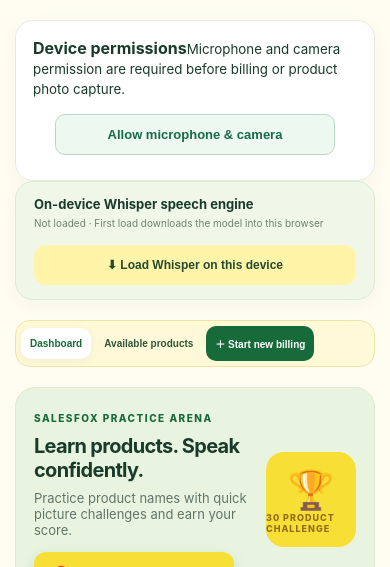
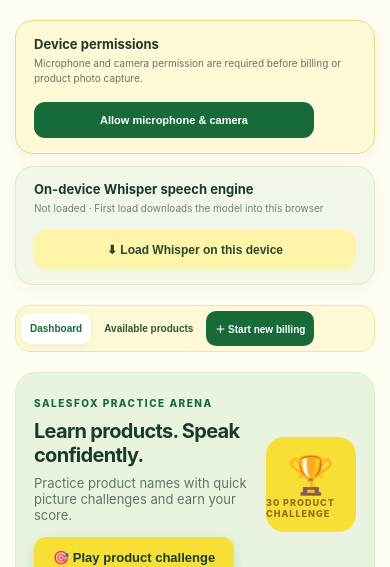
Before and after one commit to vibhvesh/SalesFox, a plain HTML site: page index.html in a window 390 px wide. Shown: the part 277-844 px from the top of the page. Drawn offline with Linux system fonts and the light colour scheme.

Commit message:
Style explicit camera and microphone permission gate

```diff
--- a/style.css
+++ b/style.css
@@ -73,3 +73,9 @@ footer{border-top:1px solid #e7e8d9;margin-top:38px;padding:20px 0;color:#718071
 .frequent-item b{font-size:10px;white-space:normal;line-height:1.2}
 .frequent-item small{grid-column:3;font-size:9px}
 @media(max-width:700px){.main-tabs{gap:4px;padding:5px}.tab-button{padding:10px 9px;font-size:10px}.available-grid{grid-template-columns:repeat(2,minmax(0,1fr))}.available-card img,.available-card .quick-emoji{height:90px}.billing-top-grid{grid-template-columns:repeat(2,minmax(0,1fr))}.billing-product-card img,.billing-product-card .quick-emoji{height:100px}.top-picks-heading{align-items:flex-start}.billing-top-picks{padding:13px}.tab-button.tab-new-bill{margin-left:0}.frequent-item{grid-template-columns:22px 32px 1fr}.frequent-item img,.frequent-item .quick-emoji{width:32px;height:32px}}
+
+.device-permissions{display:flex;align-items:center;justify-content:space-between;gap:16px;margin:0 0 12px;padding:15px 18px;background:#fff9d8;border-color:#eadb79}
+.device-permission-copy{min-width:0}.device-permission-copy b,.device-permission-copy small{display:block}.device-permission-copy b{font-size:13px;color:#193b2b}.device-permission-copy small{font-size:10px;line-height:1.5;color:#68745e;margin-top:4px}
+.device-permissions .permission-button{width:auto;min-width:210px;margin:0;background:#176b3a;color:white;border:0;border-radius:11px;padding:12px 15px;font-size:11px;font-weight:850}
+.device-permissions .permission-button:disabled{opacity:.7}
+@media(max-width:600px){.device-permissions{align-items:stretch;flex-direction:column}.device-permissions .permission-button{width:100%;min-width:0}}
```
